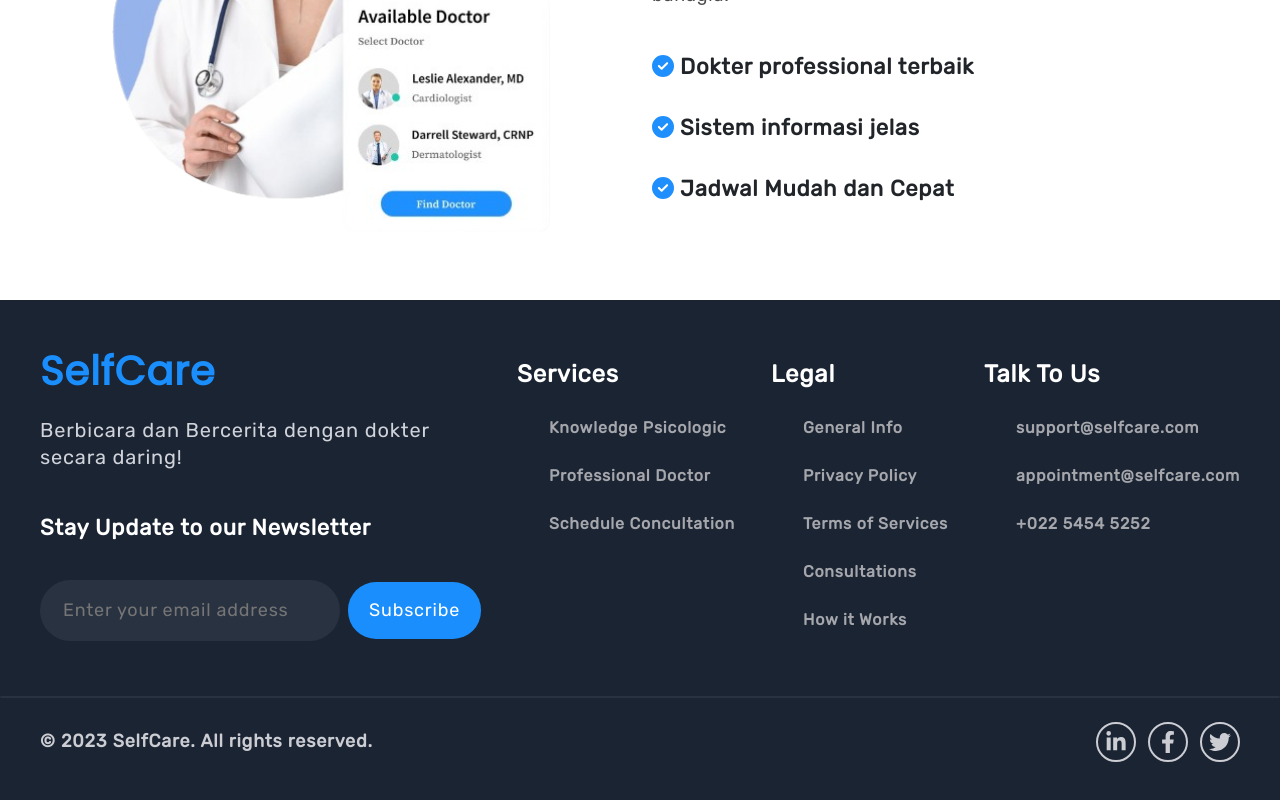
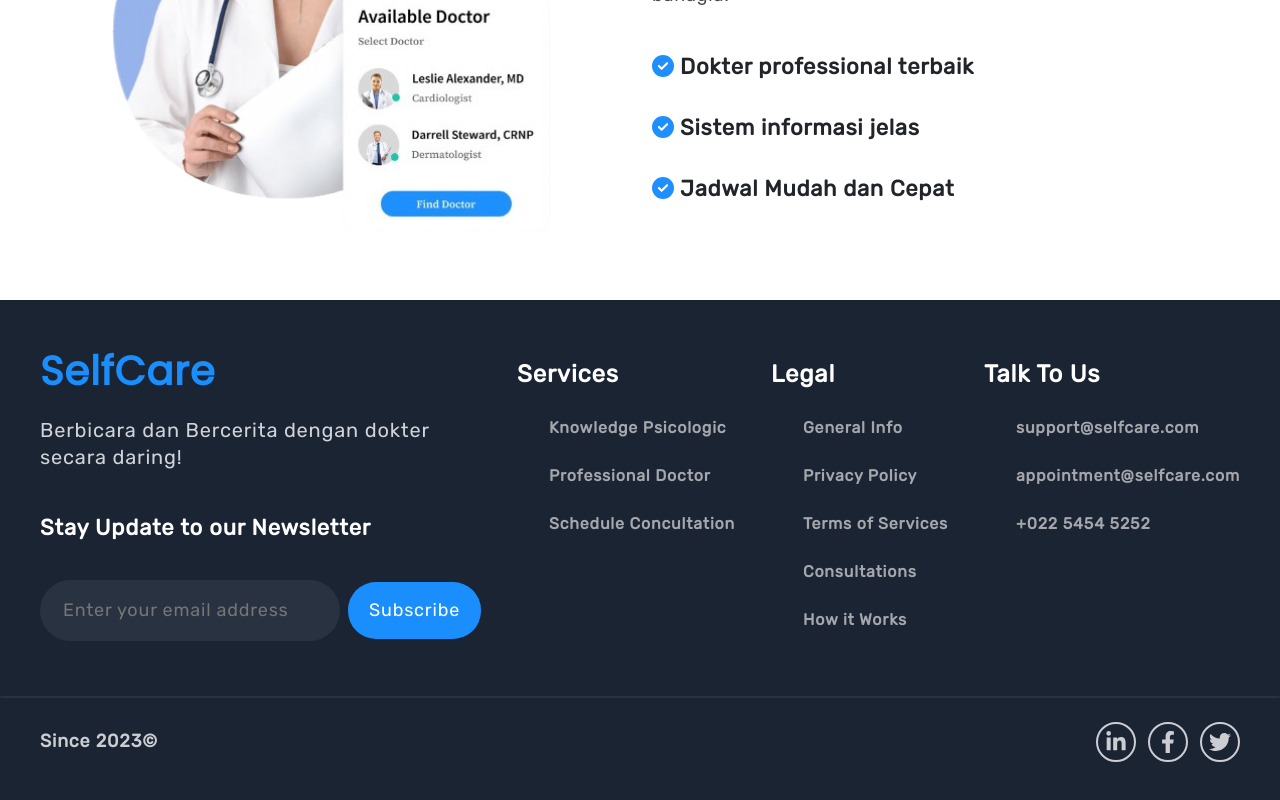
Before and after one commit to dmzazz/capstone-kel-5, a React (Create React App) app: page / in a window 1280 px wide. Shown: the part 2642-3442 px from the top of the page. Built offline with nearby package versions, Linux system fonts and the light colour scheme.

Commit message:
footer(2)

```diff
--- a/src/Components/Footer.js
+++ b/src/Components/Footer.js
@@ -75,7 +75,7 @@ function Footer() {
       </div>
 
       <div className="ft-copyright">
-        <p>© 2023 SelfCare. All rights reserved.</p>
+        <p>Since 2023©</p>
 
         <ul className="ft-social-links">
           <li>
```
